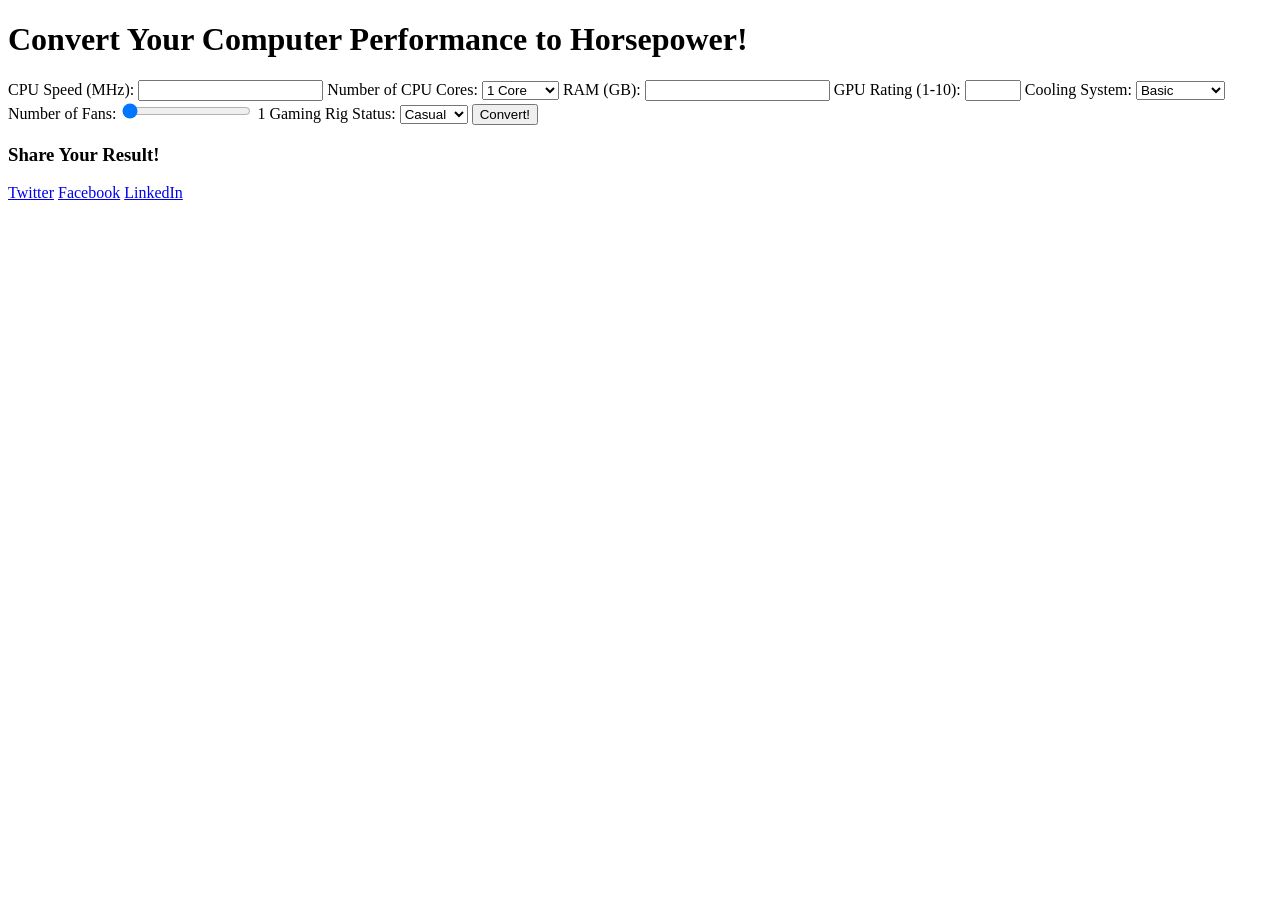
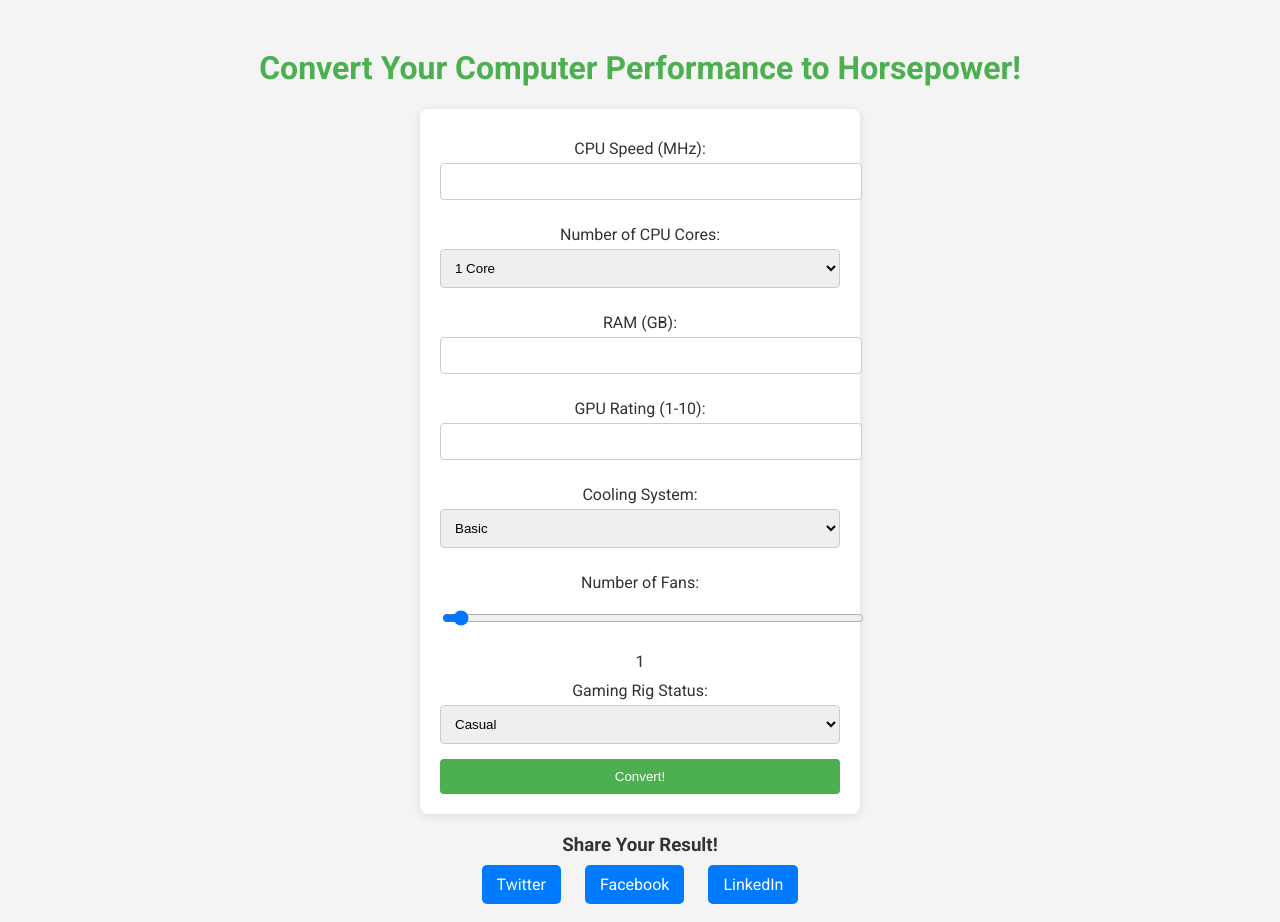
Before and after one commit to theGeeBee/thegeebee.github.io, a plain HTML site: page index.html in a window 1280 px wide. Before the commit the page ends 800 px from the top, so only its background shows below. Drawn offline with Linux system fonts and the light colour scheme.

Commit message:
Update index.html

```diff
--- a/index.html
+++ b/index.html
@@ -5,7 +5,7 @@
     <meta name="viewport" content="width=device-width, initial-scale=1.0">
     <title>Computer Performance to Horsepower Converter</title>
     <link href="https://fonts.googleapis.com/css2?family=Roboto:wght@400;700&display=swap" rel="stylesheet">
-    <link rel="stylesheet" href="styles.css"> <!-- Link to the external CSS file -->
+    <link rel="stylesheet" href="https://thegeebee.github.io/style.css">
 </head>
 <body>
     <h1>Convert Your Computer Performance to Horsepower!</h1>
```
